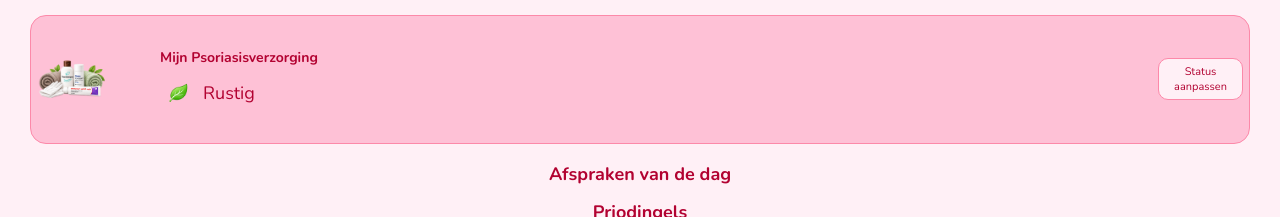
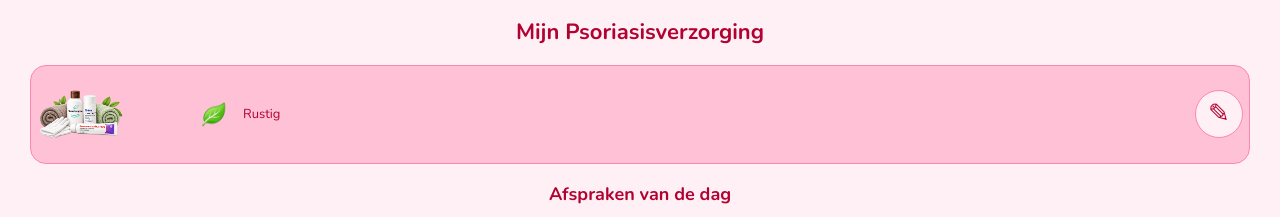
Before and after one commit to krisjuhkpn-afk/mijn-basis, a plain HTML site: page index.html in a window 1280 px wide. Shown: the part 1424-1641 px from the top of the page. Drawn offline with nearby package versions, Linux system fonts and the light colour scheme; no server answers.

Commit message:
Update index.html
verbeteren psoriasisverzorging balk

```diff
--- a/index.html
+++ b/index.html
@@ -613,6 +613,13 @@ border-radius: 3px;
     color: #024BAB !important;
 }
 
+ .psoriasis-titel {
+  text-align: center;
+  color: #B20231;
+  font-size: 22px;
+  font-weight: 700;
+  margin: 20px 0 10px;
+}
 
 /* Mijn Psoriasisverzorging */
 .psoriasis-balk {
@@ -627,8 +634,8 @@ border-radius: 3px;
 }
 
 .psoriasis-balk > img {
-  width: 115px;
-  height: 115px;
+  width: 145px;
+  height: 85px;
   object-fit: contain;
   flex-shrink: 0;
 }
@@ -648,12 +655,12 @@ border-radius: 3px;
   display: flex;
   align-items: center;
   gap: 8px;
-  font-size: 18px;
+  font-size: 13px;
 }
 
 .psoriasis-status img {
-  width: 35px;
-  height: 35px;
+  width: 45px;
+  height: 45px;
   object-fit: contain;
 }
 
@@ -668,6 +675,23 @@ border-radius: 3px;
   cursor: pointer;
  flex-shrink: 0;
 max-width: 85px;
+ width: 48px;
+height: 48px;
+min-width: 48px;
+max-width: 48px;
+padding: 0;
+border-radius: 50%;
+font-size: 0;
+display: flex;
+align-items: center;
+justify-content: center;
+}
+
+ #psoriasis-status-knop::before {
+  content: "✎";
+  font-size: 26px;
+  line-height: 1;
+  color: #B20231;
 }
 
 /* Blauwe dag */
@@ -684,6 +708,10 @@ body.blauwe-dag-actief #psoriasis-status-knop {
   background: #EAF6FF;
   color: #024BAB;
   border-color: #4FA1E0;
+}
+
+ body.blauwe-dag-actief #psoriasis-status-knop::before {
+  color: #024BAB;
 }
 
 
@@ -737,12 +765,12 @@ body.blauwe-dag-actief #psoriasis-status-knop {
 </div>
 
 
+<h2 class="psoriasis-titel">Mijn Psoriasisverzorging</h2>
 
 <div class="psoriasis-balk">
   <img src="psoriasis-verzorging.png" alt="Mijn psoriasisverzorging">
 
   <div class="psoriasis-inhoud">
-    <strong>Mijn Psoriasisverzorging</strong>
 
     <div class="psoriasis-status">
       <img id="psoriasis-status-icoon"
```
